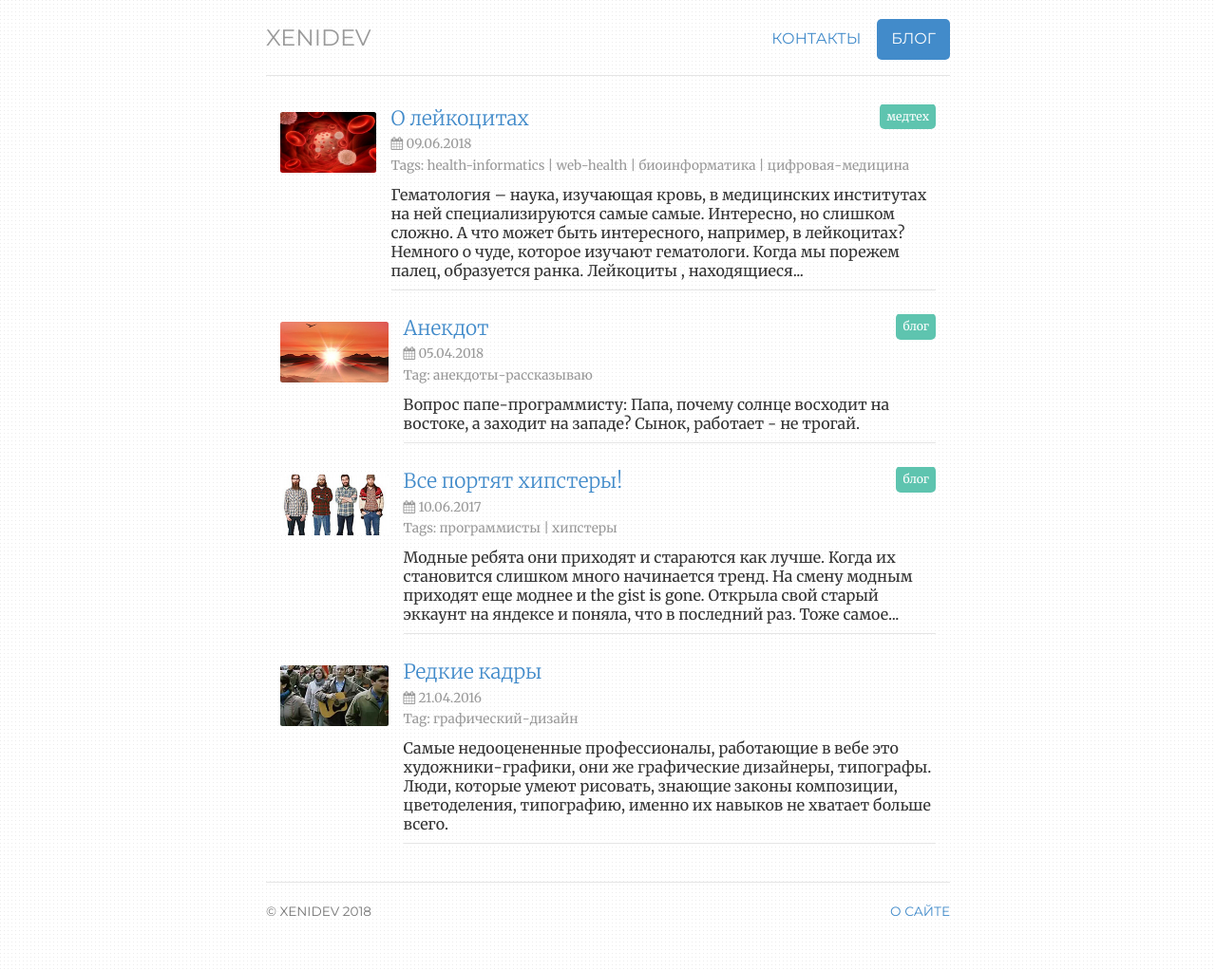
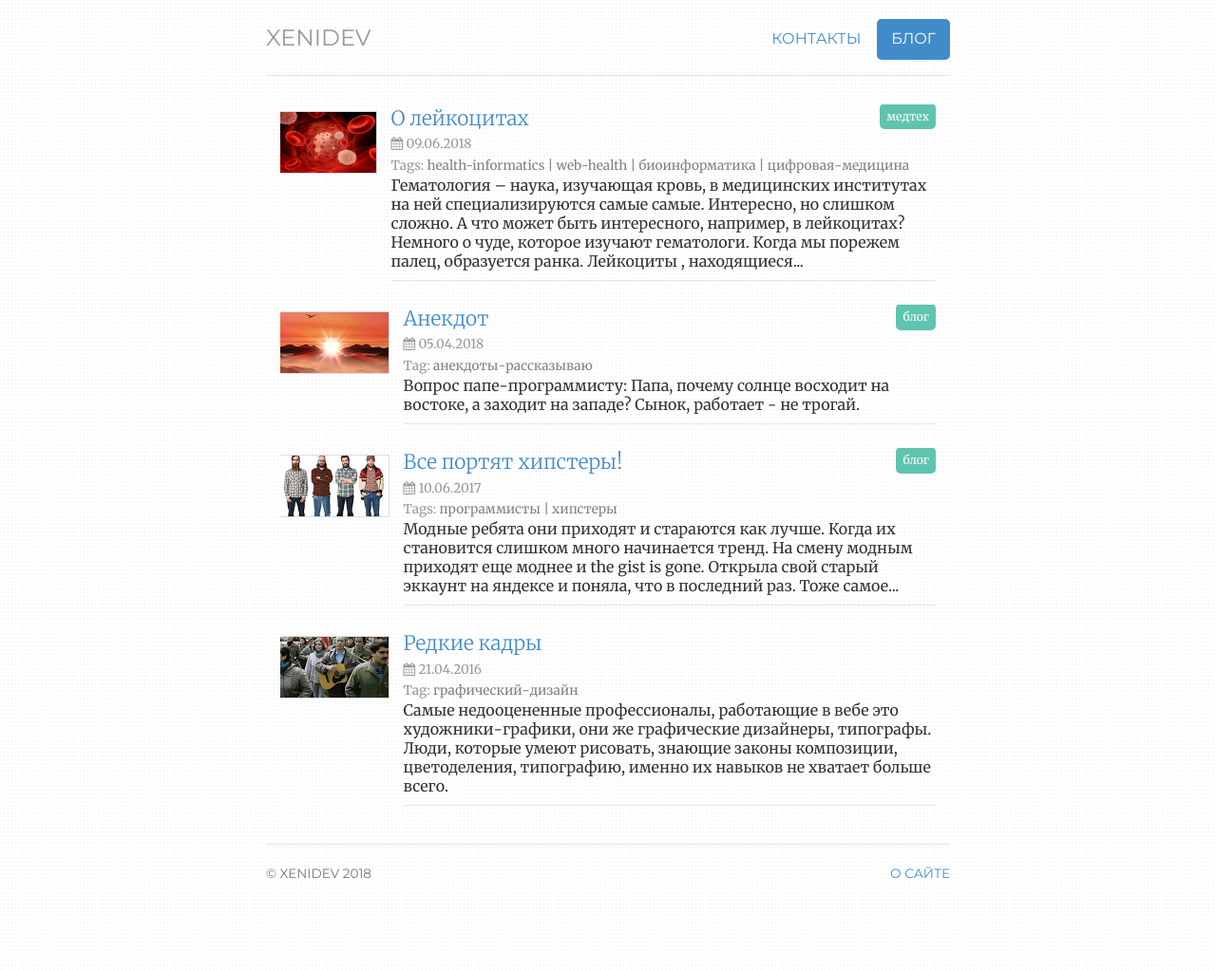
Before and after one commit to ValeraS/xenidev.github.io, a Jekyll site: the page built from notes/index.html, in a window 1280 px wide. Shown: the whole page at 95% size. Built offline with Jekyll 4.4.1, drawn with Linux system fonts in a browser that asks for light colours.

Commit message:
Update style.css

```diff
--- a/css/style.css
+++ b/css/style.css
@@ -1,5 +1,6 @@
-@import url(http://fonts.googleapis.com/css?family=Merriweather:300,300italic,400,400italic,700,700italic);
+@import url('https://fonts.googleapis.com/css?family=Merriweather:300,300i,400,400i,700,700i&subset=cyrillic');
 @import url(http://fonts.googleapis.com/css?family=Montserrat);
+
 body {
 	padding-top: 20px;
 	padding-bottom: 40px;
@@ -384,10 +385,7 @@
 	border-radius: 5px;
 }
 
-.margin10 {
-	margin-bottom: 10px;
-	margin-right: 10px;
-}
+
 
 
 /** Streamline Featured Image  **/
@@ -397,18 +395,15 @@
 	height: 4em;
 	width: auto;
 	margin: 8px 16px 16px 0;
+	box-shadow: 0 0 0 1px #ddd;
 }
 
-.rounded {
-	border-radius: .25rem !important;
-}
 
 
 /** Tags **/
 
 .label-tag {
-	color: black;
-	color: #999999;
+	color: rgb(128, 128, 128);
 }
 
 
@@ -449,4 +444,90 @@
 	width: auto;
 	margin: 8px 16px 8px 0;
 	border-radius: 3px;
+	box-shadow: 0 0 0 1px #ddd;
 }
+
+
+
+
+
+
+/* I am trying to fix height problem */
+
+
+html, body{
+
+
+    min-width: 100%;
+    width: 100%;
+    max-width: 100%;
+
+    min-height: 100%;
+    height: 100%;
+    max-height: 100%;
+}
+
+
+/* Badge-category experiment */
+
+.badge-category-medtech {
+    width: 10px;
+    height: 10px;
+    margin-right: 5px;
+    display: inline-block;
+	color: transparent;
+    background-color: #d9534f;
+
+}
+
+.badge-category-video {
+    width: 10px;
+    height: 10px;
+    margin-right: 5px;
+    display: inline-block;
+	color: transparent;
+    background-color: #5bc0de;
+
+}
+
+.badge-category-razrabotka {
+    width: 10px;
+    height: 10px;
+    margin-right: 5px;
+    display: inline-block;
+	color: transparent;
+
+    background-color: #428bca;
+
+}
+
+
+
+
+
+
+
+
+
+.square-categories {
+    list-style-type: none;
+    margin-bottom: 10px;
+    margin-top: 12px;
+padding-left: 0;
+}
+
+.square-categories li {
+    display: inline-block;
+    margin-left: 0;
+    white-space: nowrap;
+
+}
+
+
+
+
+ul.square-categories li span.text-category {
+	text-transform: uppercase;
+	color: rgb(128, 128, 128);
+    margin: 0 5px 0 15px;
+}
```
